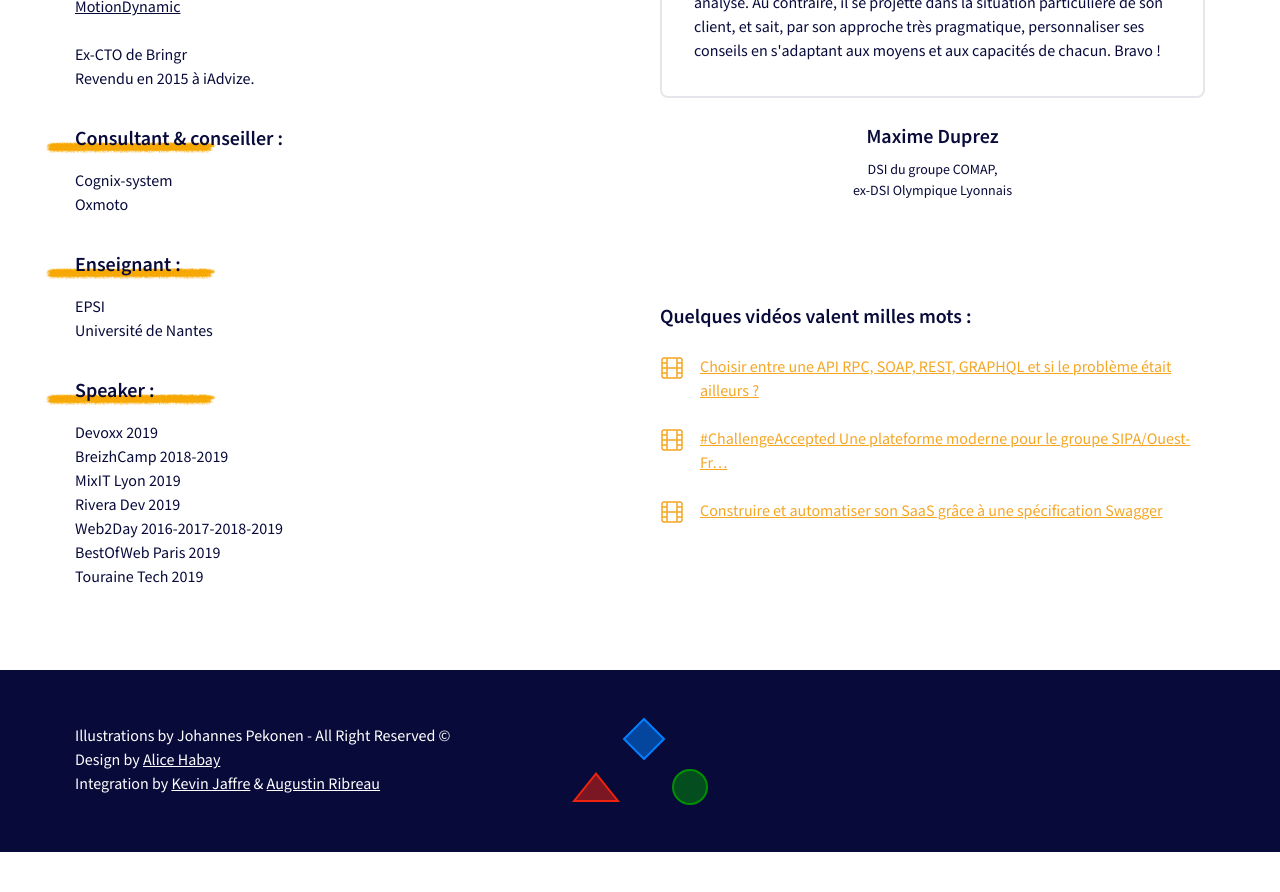
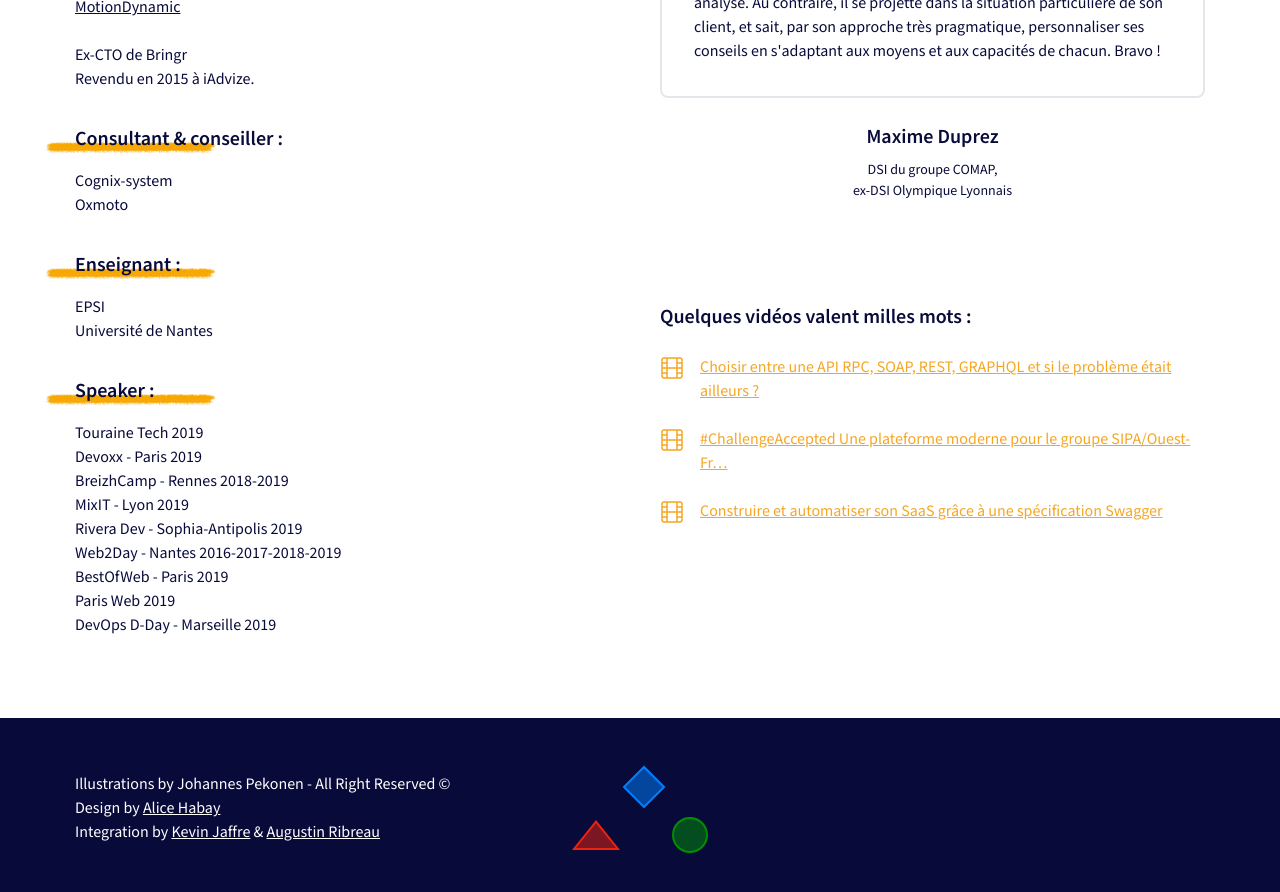
Before and after one commit to nobullshitbooks/nobullshit-website, a Jekyll site: the page built from index.html, in a window 1280 px wide and 900 px high, scrolled down 3593 px. Shown: the top 892 px of the window. Built offline with Jekyll 4.4.1, drawn with Linux system fonts in a browser that asks for light colours; comment, search, counter and statistics services are not loaded; before the commit the page ends 4445 px from its top, so only the background shows below that.

Commit message:
fix(talks)

```diff
--- a/_layouts/default.html
+++ b/_layouts/default.html
@@ -244,13 +244,15 @@
 
           <p class="c-p u-large u-fweight-600 u-margin-t-32 u-underline u-underline--left">Speaker : </p>
           <p class="c-p u-margin-t-16">
-            Devoxx 2019 <br>
-            BreizhCamp 2018-2019 <br>
-            MixIT Lyon 2019 <br>
-            Rivera Dev 2019 <br>
-            Web2Day 2016-2017-2018-2019 <br/>
-            BestOfWeb Paris 2019<br/>
-            Touraine Tech 2019
+            Touraine Tech 2019<br/>
+            Devoxx - Paris 2019<br/>
+            BreizhCamp - Rennes 2018-2019<br/>
+            MixIT - Lyon 2019<br/>
+            Rivera Dev - Sophia-Antipolis 2019<br/>
+            Web2Day - Nantes 2016-2017-2018-2019<br/>
+            BestOfWeb - Paris 2019<br/>
+            Paris Web 2019<br/>
+            DevOps D-Day - Marseille 2019
           </p>
         </div>
       </div>
```
